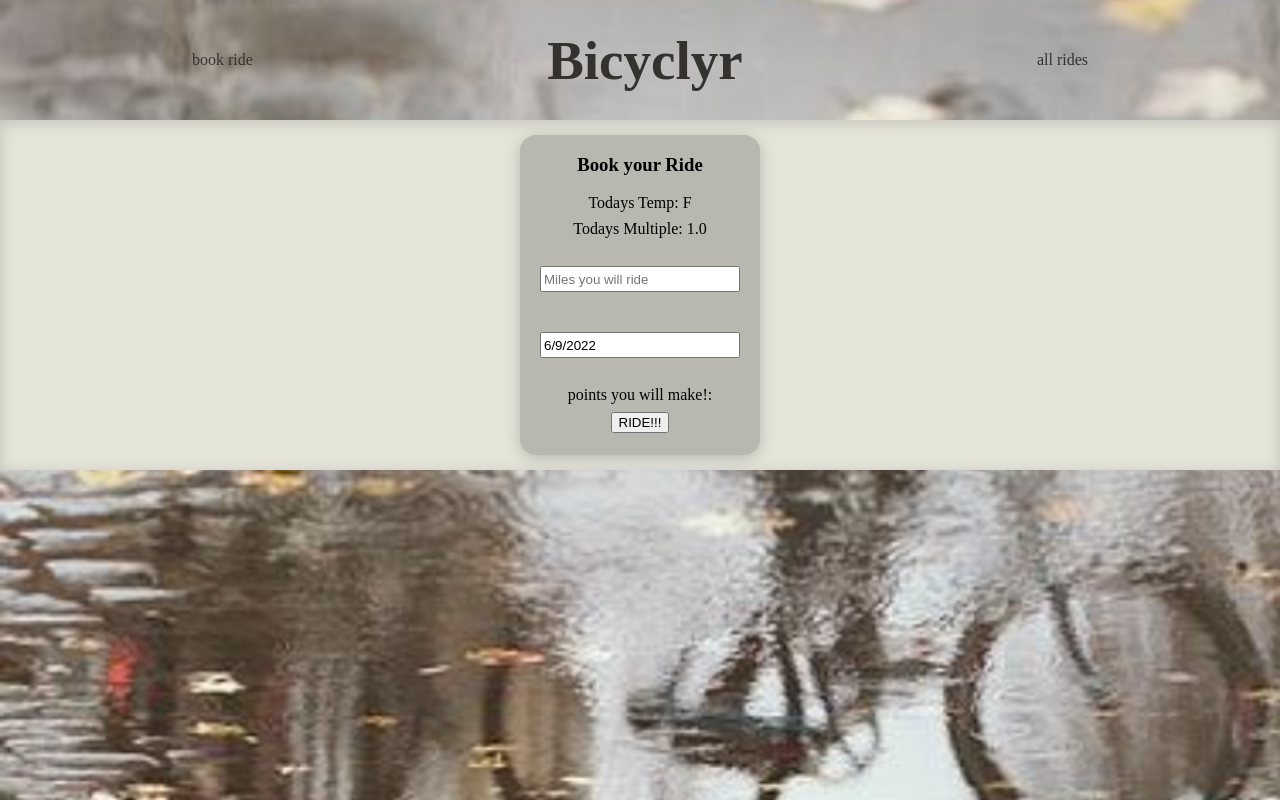
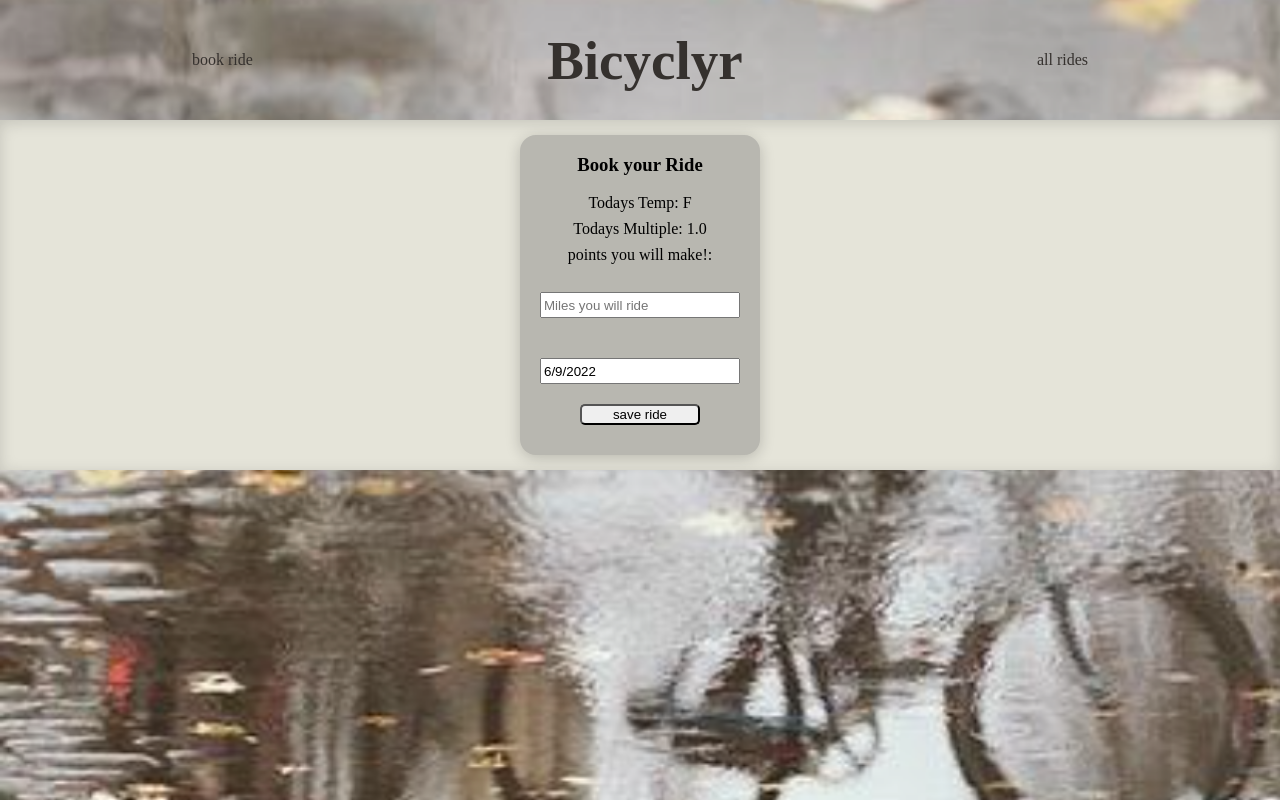
Before and after one commit to friotious/bicyclyr, a React (Create React App) app: page /book-ride in a window 1280 px wide. Built offline with nearby package versions, Linux system fonts and the light colour scheme; a web font is replaced by a local one.

Commit message:
Refactor test data to match api call

```diff
--- a/src/Components/App/App.js
+++ b/src/Components/App/App.js
@@ -16,43 +16,37 @@ class App extends Component {
         key: null,
       },
       weather: weather,
-      allRides: [],
+      allRides: null,
       apiKey: "1sASGwIeUkRo5cXX5Lr4uJLFtMWdTGZB",
     };
   }
 
-  // getWeather = async () => {
-  //   try {
-  //     const apikey = "1sASGwIeUkRo5cXX5Lr4uJLFtMWdTGZB";
-  //     const cityKeyUrl =
-  //       "http://dataservice.accuweather.com/locations/v1/cities/search";
-  //     const cityKeyQuery = `?apikey=${apikey}&q=${this.state.city.name}&details=true`;
-  //     const weatherUrl =
-  //       "http://dataservice.accuweather.com/currentconditions/v1/";
-  //     const keyResponse = await fetch(cityKeyUrl + cityKeyQuery);
-  //     const data = await keyResponse.json();
-  //     const key = data[0].Key;
-  //     this.setState({ city: { key: key } });
-  //     const weatherResponse = await fetch(
-  //       weatherUrl + `${key}?apikey=${this.state.apiKey}&details=true`, { header: {
-  //         mode: 'no-cors'
-  //       }}
-  //     );
-  //     const weather = await weatherResponse.json();
-  //     this.setState({
-  //       weather: {
-  //         weatherText: weather[0].WeatherText,
-  //         weatherIcon: weather[0].WeatherIcon,
-  //         hasPrecip: weather[0].HasPrecipitation,
-  //         temp: weather[0].Temperature.Imperial.Value,
-  //         phrase: weather[0].RealFeelTemperature.Imperial.Phrase,
-  //         windChill: weather[0].WindChillTemperature.Imperial.Value,
-  //       },
-  //     });
-  //   } catch (err) {
-  //     console.log(err);
-  //   }
-  // };
+
+ refactor = (data) => {
+    const result = data.map(ride => {
+        return {
+            date: ride.date,
+            miles: ride.miles,
+            diffMult: ride.diffMult,
+            points: ride.points,
+            rideWeather: {
+                weatherText: ride.rideWeather.WeatherText,
+                weatherIcon: ride.rideWeather.WeatherIcon,
+                hasPrecip: ride.rideWeather.HasPrecipitation,
+                temp: ride.rideWeather.Temperature.Imperial.Value,
+                phrase: ride.rideWeather.RealFeelTemperature.Imperial.Phrase,
+                windChill: ride.rideWeather.WindChillTemperature.Imperial.Value,
+            }
+        }
+    })
+    console.log(result)
+    this.setState({ allRides: result})
+}
+
+  componentDidMount = () => {
+    this.refactor(userData)
+    this.getTestWeather()
+  };
 
   getTestWeather = () => {
     this.setState({
@@ -67,18 +61,7 @@ class App extends Component {
     });
   }
 
-
-  componentDidMount = () => {
-    // this.getTestWeather()
-    this.getUserData();
-    this.getTestWeather()
-  };
-
-  getUserData = async () => {
-    this.setState({ allRides: userData });
-  };
-
-  addRide(newRide) {
+  addRide = (newRide) => {
     this.setState({ allRides: [...this.state.allRides, newRide] });
   }
 
--- a/src/Components/BookRide/BookRide.css
+++ b/src/Components/BookRide/BookRide.css
@@ -1,5 +1,5 @@
 .form {
-    color:rgb(53, 49, 46);
+  color: rgb(53, 49, 46);
   display: flex;
   flex-direction: column;
   /* flex-wrap: nowrap; */
@@ -11,18 +11,18 @@
 .bottom-book-ride,
 .top-book-ride {
   height: 40vh;
-    width:100vw;
+  width: 100vw;
 }
 
 .top-book-ride {
-    background-color: #E5E4D9;
+  background-color: #e5e4d9;
   display: flex;
   flex-direction: column;
   justify-content: center;
   align-items: center;
   padding-bottom: 15px;
   padding-top: 15px;
-    box-shadow: 0px 3px 15px rgba(0,0,0,0.15) inset;
+  box-shadow: 0px 3px 15px rgba(0, 0, 0, 0.15) inset;
 }
 
 p {
@@ -35,15 +35,19 @@ input {
 }
 
 input:focus {
-    outline:0px;
-    border-color:rgb(167,131,69);
+  outline: 0px;
+  border-color: rgb(167, 131, 69);
 }
 
 .form-box {
   height: 80vh;
   width: 240px;
-    background-color: #B8B7B0;
-    box-shadow: 0px 3px 15px rgba(0,0,0,0.2);
+  background-color: #b8b7b0;
+  box-shadow: 0px 3px 15px rgba(0, 0, 0, 0.2);
   border-radius: 1em;
+}
 
+.save-ride-button {
+    width: 120px;
+    border-radius: 5px;
 }
--- a/src/Components/BookRide/BookRide.js
+++ b/src/Components/BookRide/BookRide.js
@@ -57,8 +57,8 @@ class BookRide extends Component {
 
 saveRide = e => {
     e.preventDefault();
-        const { addRide } = this.props.addRide
-        const newRide = { ...this.state };
+    const { addRide } = this.props
+    const newRide = { ...this.state.ride }
     addRide(newRide);
     this.clearInputs();
 };
@@ -89,12 +89,12 @@ class BookRide extends Component {
     // getPoints = () => {
     // }
 
-  handleMilesChange = (event) => {
+  handleMilesChange = (e) => {
     this.setState({
       ride: {
         ...this.state.ride,
-        miles: event.target.value,
-        points: event.target.value * this.state.ride.diffMult
+        miles: e.target.value,
+        points: e.target.value * this.state.ride.diffMult
       }
     });
   };
@@ -116,6 +116,7 @@ class BookRide extends Component {
             <h3>Book your Ride</h3>
             <p>Todays Temp: {this.state.ride.rideWeather.temp} F</p>
             <p>Todays Multiple: {this.state.ride.diffMult}</p>
+            <p>points you will make!: {this.state.ride.points}</p>
 
             <form className="form">
               <input
@@ -123,9 +124,8 @@ class BookRide extends Component {
                 placeholder="Miles you will ride"
                 name="miles"
                 value={this.state.ride.miles}
-                onChange={(event) => this.handleMilesChange(event)}
+                onChange={(e) => this.handleMilesChange(e)}
               />
-
               <input
                 type="text"
                 placeholder={new Date().toLocaleDateString()}
@@ -133,11 +133,9 @@ class BookRide extends Component {
                 value={this.state.ride.date}
                 onChange={(e) => this.handleDateChange(e)}
               />
+
             </form>
-            <p>points you will make!: {this.state.ride.points}</p>
-            <button onClick={() => this.saveRide(this.state.ride)}>
-              RIDE!!!
-            </button>
+            <button className='save-ride-button'onClick={event => this.saveRide(event)}>save ride</button>
           </div>
         </div>
         <div className="bottom-book-ride"></div>
```
Also changed, not shown: src/userData.js. Lines whose indentation alone changed are shown as unchanged.
